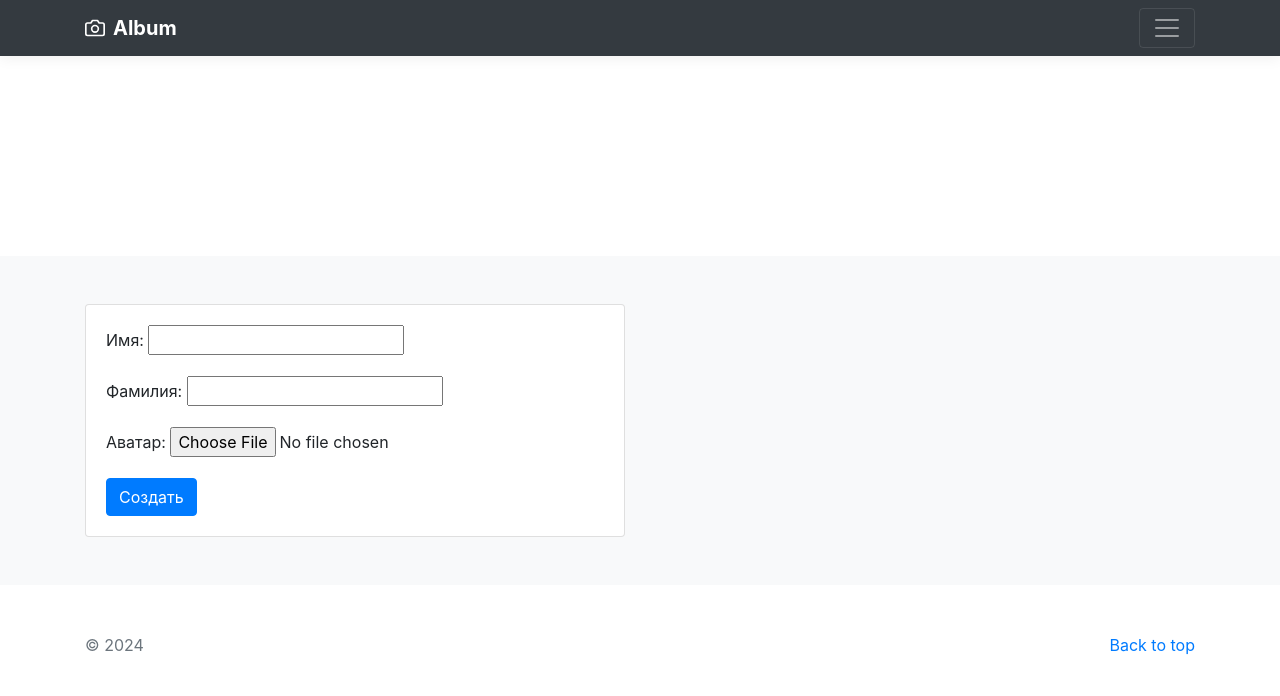
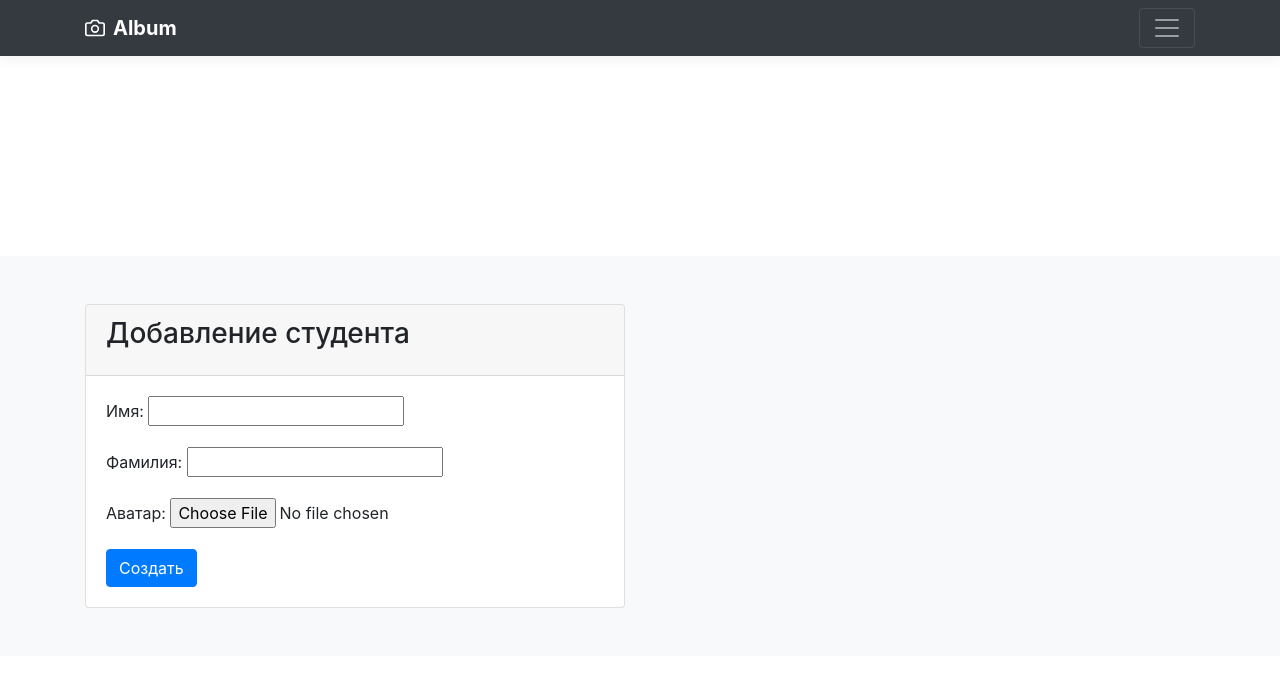
Before and after one commit to Zadorozhnyy-Dmitry/lessons_19.2_23.2, a Django app: page /create/ in a window 1280 px wide. Shown: the top 696 px of the page. Run offline with Django 5.2, Linux system fonts and the light colour scheme; some libraries are stand-ins or nearby versions.

Commit message:
22.1 (2) Формы

```diff
--- /dev/null
+++ b/main/forms.py
@@ -0,0 +1,12 @@
+from django import forms
+
+from main.models import Student
+
+
+class StudentForm(forms.ModelForm):
+
+    class Meta:
+        model = Student
+        # fields = '__all__'
+        fields = ('first_name', 'last_name', 'avatar', )
+        # exclude = ('is_active',)
--- a/main/templates/main/student_form.html
+++ b/main/templates/main/student_form.html
@@ -5,6 +5,11 @@
     <div class="row">
         <div class="col-6">
             <div class="card">
+                <div class="card-header">
+                    <h3 class="card-title">
+                        Добавление студента
+                    </h3>
+                </div>
                 <div class="card-body">
                     <form method="post" enctype="multipart/form-data">
                         {% csrf_token %}
--- a/main/views.py
+++ b/main/views.py
@@ -1,5 +1,6 @@
 from django.shortcuts import render, get_object_or_404, redirect
 
+from main.forms import StudentForm
 from main.models import Student
 from django.views.generic import ListView, DetailView, CreateView, UpdateView, DeleteView
 from django.urls import reverse_lazy, reverse
@@ -27,13 +28,13 @@ def contact(request):
 
 class StudentCreateView(CreateView):
     model = Student
-    fields = ('first_name', 'last_name', 'avatar',)
+    form_class = StudentForm
     success_url = reverse_lazy('main:index')
 
 
 class StudentUpdateView(UpdateView):
     model = Student
-    fields = ('first_name', 'last_name', 'avatar',)
+    form_class = StudentForm
     success_url = reverse_lazy('main:index')
 
 
```
